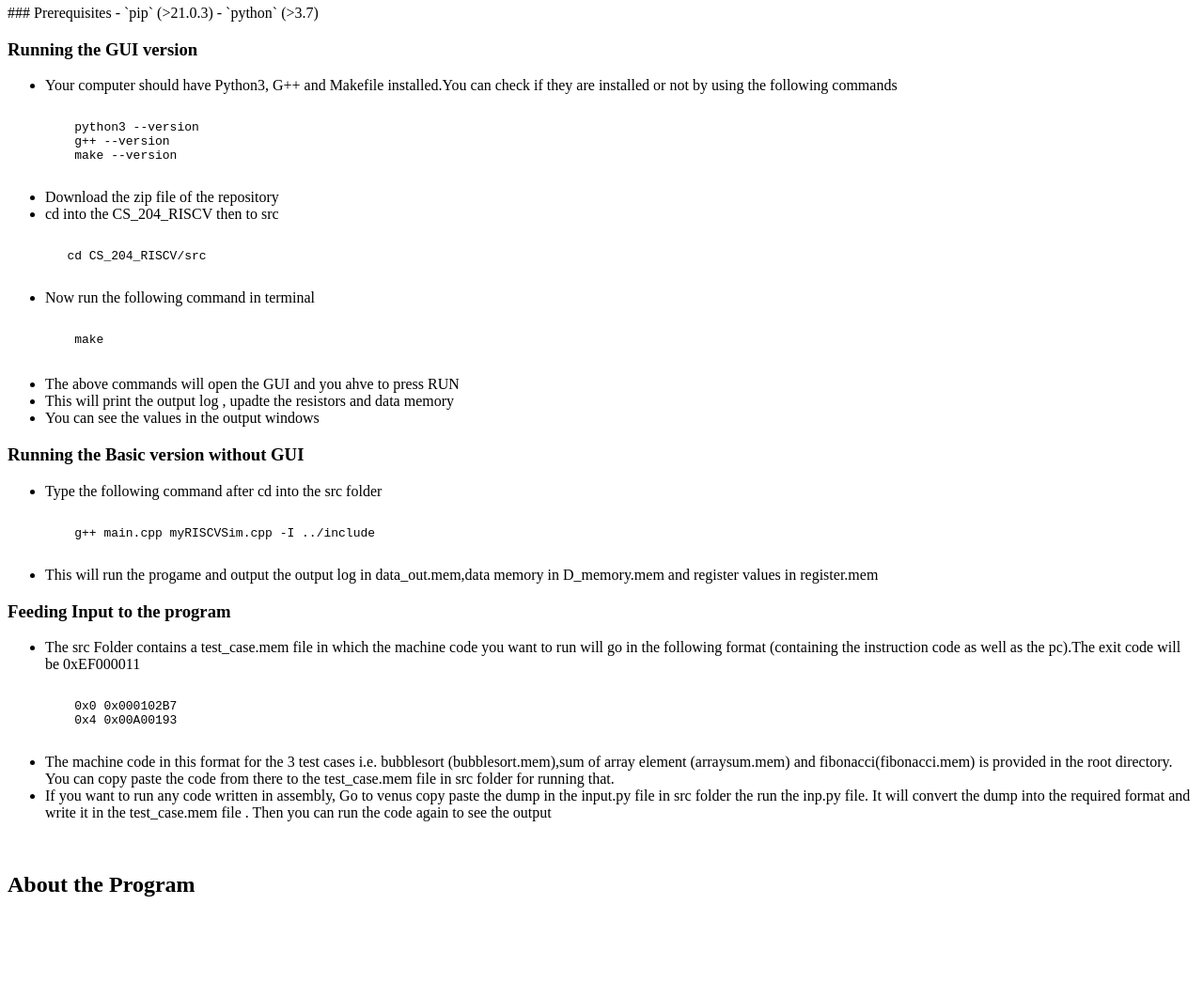
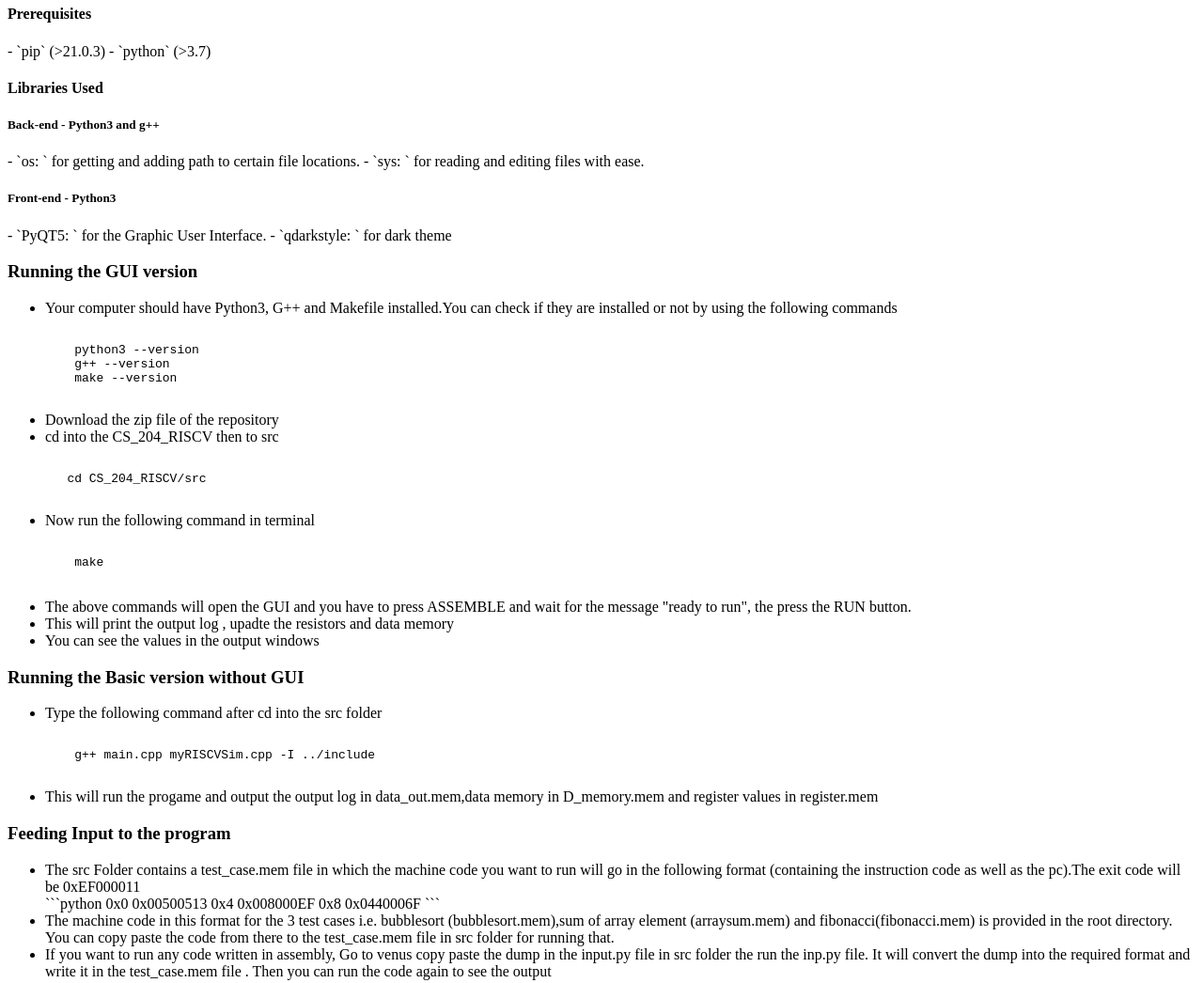
Before and after one commit to anushthaPrakash/CS_204_RISCV, a plain HTML site: page index.html in a window 1280 px wide. Shown: the part 780-1826 px from the top of the page at 94% size. Before the commit the page ends 1755 px from the top, so only its background shows below. Drawn offline with Linux system fonts and the light colour scheme.

Commit message:
readme.md

````diff
--- a/index.html
+++ b/index.html
@@ -32,11 +32,16 @@
 </ul>
 <br>
 <h2 id="getting-started">Getting Started: Installation and running</h2>
-<h3></h3>
-### Prerequisites
-
+<h4> Prerequisites</h4>
 - `pip` (>21.0.3)
 - `python` (>3.7)
+<h4> Libraries Used</h4>
+<h5>Back-end - Python3 and g++</h5>
+- `os: ` for getting and adding path to certain file locations.
+- `sys: ` for reading and editing files with ease.
+<h5>Front-end - Python3</h5>
+- `PyQT5: ` for the Graphic User Interface.
+- `qdarkstyle: ` for dark theme
 <h3>Running the GUI version</h3>
 <ul>
   <li>Your computer should have Python3, G++ and Makefile installed.You can check if they are installed or not by using the following commands</li>
@@ -56,7 +61,7 @@
   </code></pre>
 </ul>
 <ul>
-  <li>The above commands will open the GUI and you ahve to press RUN</li>
+  <li>The above commands will open the GUI and you have to press ASSEMBLE and wait for the message "ready to run", the press the RUN button. </li>
   <li>This will print the output log , upadte the resistors and data memory</li>
   <li>You can see the values in the output windows</li>
 </ul>
@@ -71,10 +76,11 @@
 <h3>Feeding Input to the program</h3>
 <ul>
   <li>The src Folder contains a test_case.mem file in which the machine code you want to run will go in the following format (containing the instruction code as well as the pc).The exit code will be 0xEF000011 </li>
-  <pre><code>
-    0x0 0x000102B7
-    0x4 0x00A00193
-  </code></pre>
+  ```python
+    0x0 0x00500513
+    0x4 0x008000EF
+    0x8 0x0440006F
+  ```
   <li>The machine code in this format for the 3 test cases i.e. bubblesort (bubblesort.mem),sum of array element (arraysum.mem) and fibonacci(fibonacci.mem) is provided in the root directory. You can copy paste the code from there to the test_case.mem file in src folder for running that.</li>
   <li>If you want to run any code written in assembly, Go to venus copy paste the dump in the input.py file in src folder the run the inp.py file. It will convert the dump into the required format and write it in the test_case.mem file . Then you can run the code again to see the output</li>
 </ul>
````
